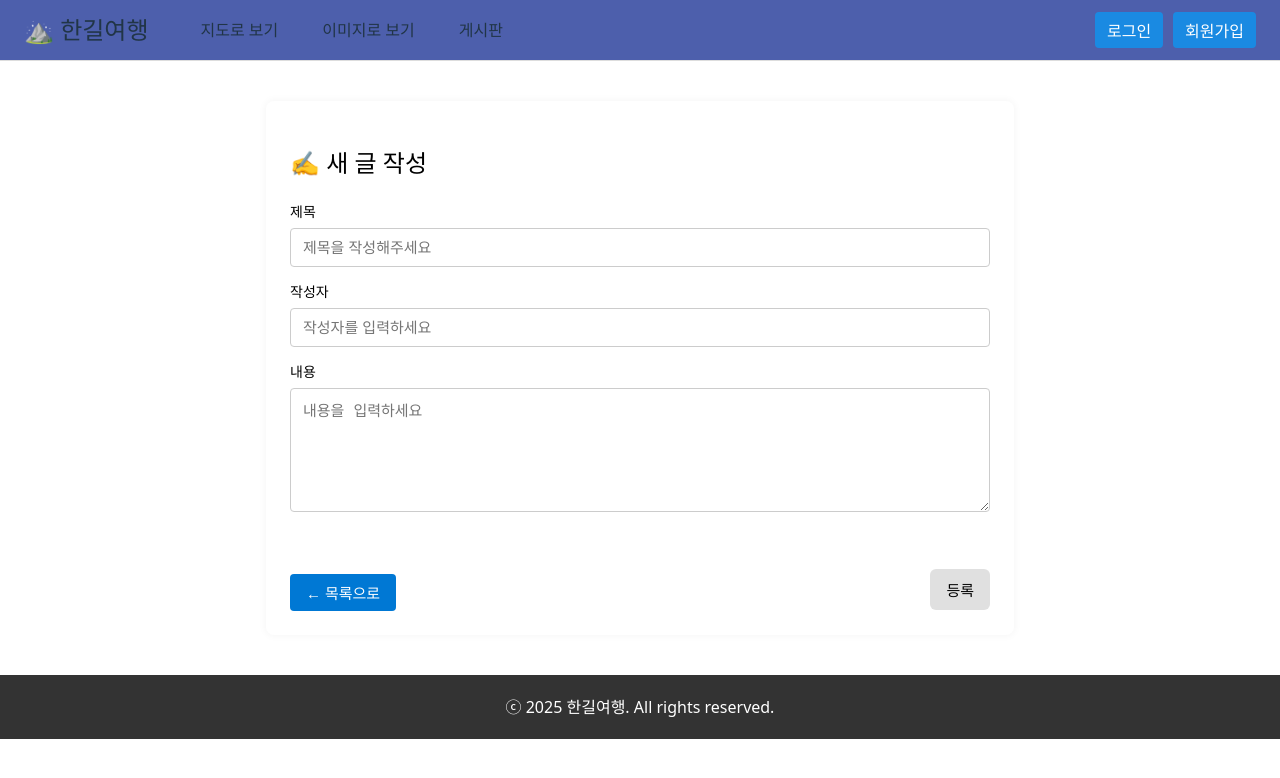
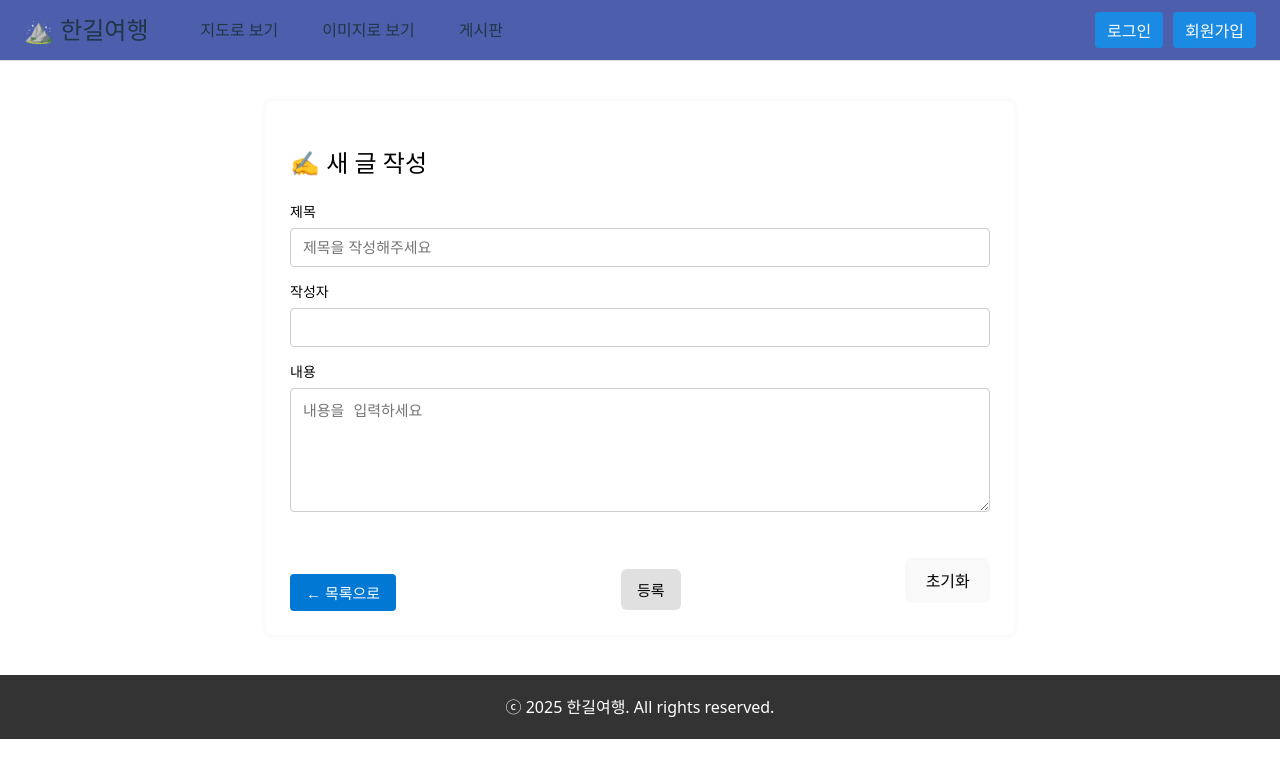
Before and after one commit to tour-site/frontend, a React (Vite) app in the folder tour_react/: page /boardwrite in a window 1280 px wide. Shown: the top 778 px of the page. Built offline with nearby package versions, Linux system fonts and the light colour scheme.

Commit message:
0623 저녁

```diff
--- a/tour_react/src/components/BoardDetail.jsx
+++ b/tour_react/src/components/BoardDetail.jsx
@@ -2,15 +2,20 @@ import React, {useState} from 'react';
 import BoardEdit from './BoardEdit';
 import DeleteButton from './BoardDelete';
 import { useParams, useNavigate} from 'react-router-dom';
+import { useContext } from 'react';
+import { UserContext } from '../components/UserContext';
+
 import '../assets/css/BoardDetail.css';
 
 const BoardDetail = () => {
+  const { currentUser } = useContext(UserContext);
   const { id } = useParams();
   const navigate = useNavigate();
   const [isEditing, setIsEditing] = useState(false);
 
   const postList = JSON.parse(localStorage.getItem('postList')) || [];
   const post = postList.find(p => p.id.toString() === id);
+  const isAuthor = currentUser && post.author === currentUser.username;
 
   const handleUpdate = (updatedPost) => {
     const updatedList = postList.map(p =>
@@ -42,13 +47,12 @@ const BoardDetail = () => {
       </div>
       <div className="detail-content">{post.content}</div>
       <div className='button-group'>
+        {isAuthor && (
+          <>
        <DeleteButton
           postId={post.id}
           onDelete={() => navigate('/board')} // 삭제 후 목록으로 이동
         />
-        <button className="detail-back-button" onClick={() => navigate(-1)}>
-          목록으로
-        </button>
         <button
           className="detail-back-button"
           style={{ marginLeft: '10px', backgroundColor: '#999' }}
@@ -56,6 +60,11 @@ const BoardDetail = () => {
         >
           수정
         </button>
+        </>
+        )}
+        <button className="detail-back-button" onClick={() => navigate(-1)}>
+          목록으로
+        </button>
         </div>
     </div>
   );
--- a/tour_react/src/components/BoardWrite.jsx
+++ b/tour_react/src/components/BoardWrite.jsx
@@ -1,11 +1,13 @@
 import React, { useState } from 'react';
-import { useNavigate } from 'react-router-dom';
+import { useNavigate ,useSearchParams } from 'react-router-dom';
 import '../assets/css/BoardWrite.css';
 
 const BoardWrite = () => {
   const navigate = useNavigate();
+  const [searchParams] = useSearchParams();
+  const authorParam = searchParams.get('author') || '';
+  const [author, setAuthor] = useState(authorParam);
   const [title, setTitle] = useState('');
-  const [author, setAuthor] = useState('');
   const [content, setContent] = useState('');
 
   const handleSubmit = (e) => {
@@ -42,6 +44,12 @@ const BoardWrite = () => {
     window.close();
   };
 
+  const handleReset = () => {
+    setTitle('');
+    setContent('');
+    setAuthor(authorParam); // 작성자는 초기값으로 되돌림
+    };
+
   return (
     <div className='write-container'>
       <h2>✍️ 새 글 작성</h2>
@@ -59,10 +67,9 @@ const BoardWrite = () => {
         <label>
           작성자
           <input
-            type="text"
-            placeholder="작성자를 입력하세요"
+            name="author"
             value={author}
-            onChange={(e) => setAuthor(e.target.value)}
+            readOnly
           />
         </label>
 
@@ -89,6 +96,7 @@ const BoardWrite = () => {
               등록
             </button>
           </div>
+            <button type="button" onClick={handleReset}>초기화</button>
         </div>
       </form>
     </div>
--- a/tour_react/src/page/Board.jsx
+++ b/tour_react/src/page/Board.jsx
@@ -1,12 +1,21 @@
-import React, { useState, useEffect } from 'react';
+import React, { useState, useEffect, useContext } from 'react';
 import BoardList from "../components/BoardList";
-import '../assets/css/Board.css'
+import { UserContext } from '../components/UserContext';
+import '../assets/css/Board.css';
 
 const Board = () => {
   const [posts, setPosts] = useState([]);
+  const { currentUser } = useContext(UserContext);
 
   const handleWriteClick = () => {
-    window.open('/boardwrite', '_blank');
+    if (!currentUser) {
+      alert('로그인이 필요합니다.');
+      return;
+    }
+
+    const authorName = encodeURIComponent(currentUser.username); // username 대신 name 등 필요한 필드명으로!
+    const url = `/boardwrite?author=${authorName}`;
+    window.open(url, '_blank');
   };
 
   useEffect(() => {
@@ -29,14 +38,14 @@ const Board = () => {
   return (
     <div className="board-container">
       <h2 className="board-title">📝 게시판</h2>
-
       <BoardList posts={posts} />
-
-      <div className="write-button-area">
-        <button type="button" onClick={handleWriteClick}>
-          ✍️ 작성하기
-        </button>
-      </div>
+      {currentUser && (
+        <div className="write-button-area">
+          <button type="button" onClick={handleWriteClick}>
+            ✍️ 작성하기
+          </button>
+        </div>
+      )}
     </div>
   );
 };
```
